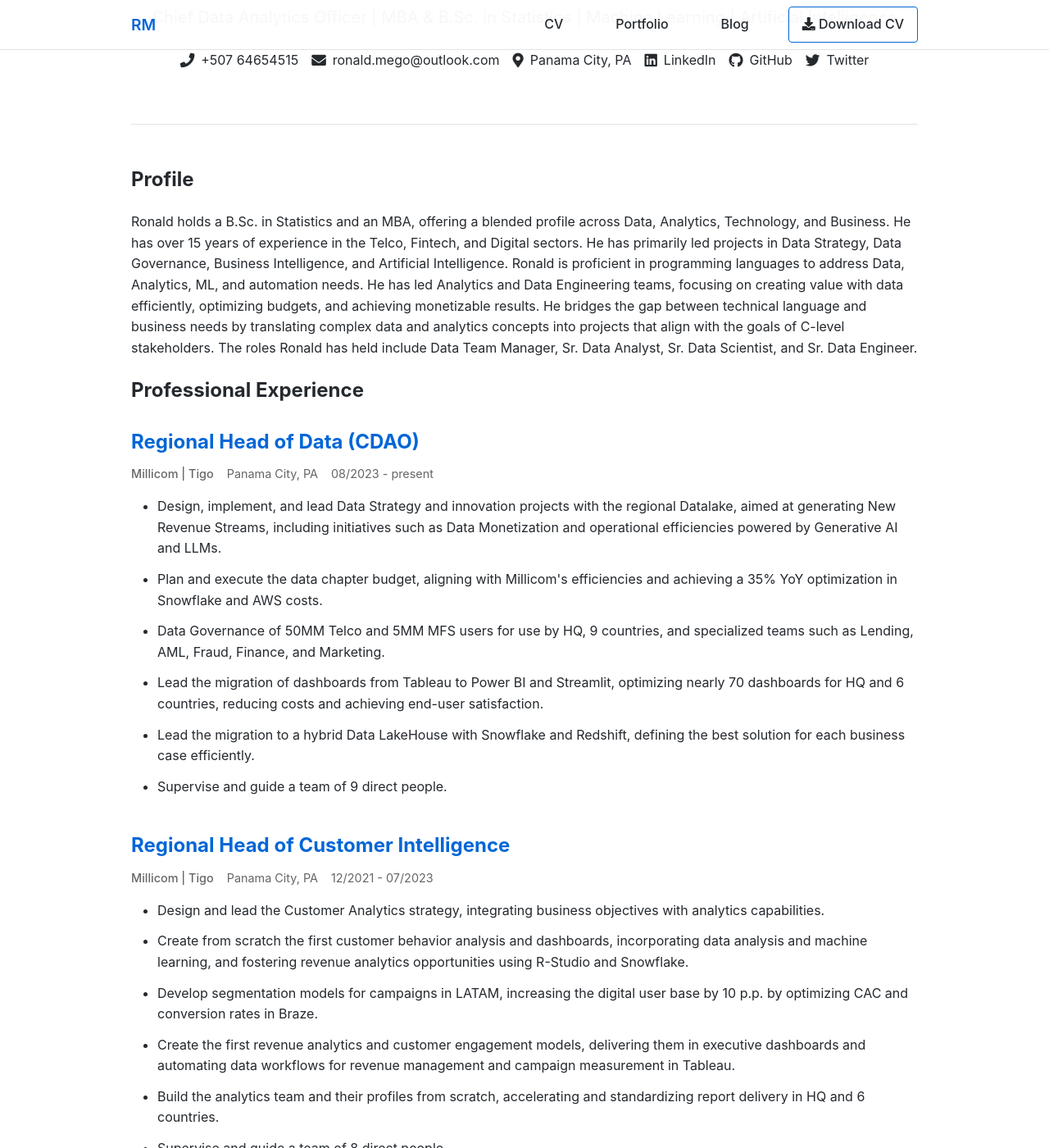
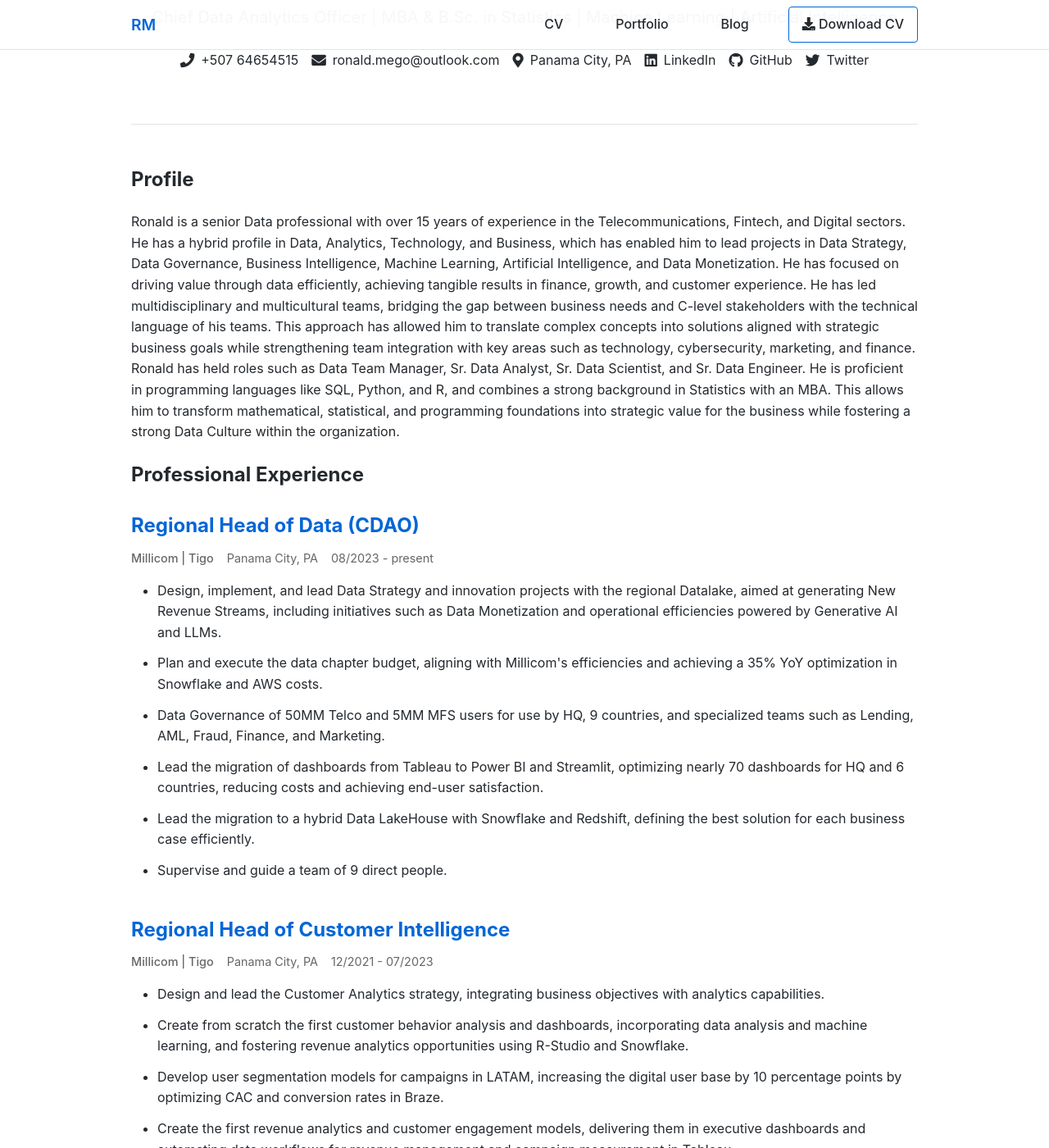
Before and after one commit to ronaldmego/ronaldmego.github.io, a Jekyll site: the page built from index.md, in a window 1280 px wide and 1400 px high, scrolled down 358 px. Shown: the whole window at 82% size. Built offline with Jekyll 4.4.1, drawn with Linux system fonts in a browser that asks for light colours; some of the changed text lies outside the part shown.

Commit message:
update description

```diff
--- a/index.md
+++ b/index.md
@@ -35,7 +35,7 @@
 
 ## Profile
 
-Ronald holds a B.Sc. in Statistics and an MBA, offering a blended profile across Data, Analytics, Technology, and Business. He has over 15 years of experience in the Telco, Fintech, and Digital sectors. He has primarily led projects in Data Strategy, Data Governance, Business Intelligence, and Artificial Intelligence. Ronald is proficient in programming languages to address Data, Analytics, ML, and automation needs. He has led Analytics and Data Engineering teams, focusing on creating value with data efficiently, optimizing budgets, and achieving monetizable results. He bridges the gap between technical language and business needs by translating complex data and analytics concepts into projects that align with the goals of C-level stakeholders. The roles Ronald has held include Data Team Manager, Sr. Data Analyst, Sr. Data Scientist, and Sr. Data Engineer.
+Ronald is a senior Data professional with over 15 years of experience in the Telecommunications, Fintech, and Digital sectors. He has a hybrid profile in Data, Analytics, Technology, and Business, which has enabled him to lead projects in Data Strategy, Data Governance, Business Intelligence, Machine Learning, Artificial Intelligence, and Data Monetization. He has focused on driving value through data efficiently, achieving tangible results in finance, growth, and customer experience. He has led multidisciplinary and multicultural teams, bridging the gap between business needs and C-level stakeholders with the technical language of his teams. This approach has allowed him to translate complex concepts into solutions aligned with strategic business goals while strengthening team integration with key areas such as technology, cybersecurity, marketing, and finance. Ronald has held roles such as Data Team Manager, Sr. Data Analyst, Sr. Data Scientist, and Sr. Data Engineer. He is proficient in programming languages like SQL, Python, and R, and combines a strong background in Statistics with an MBA. This allows him to transform mathematical, statistical, and programming foundations into strategic value for the business while fostering a strong Data Culture within the organization.
 
 ## Professional Experience
 
@@ -70,7 +70,7 @@
   <ul>
     <li>Design and lead the Customer Analytics strategy, integrating business objectives with analytics capabilities.</li>
     <li>Create from scratch the first customer behavior analysis and dashboards, incorporating data analysis and machine learning, and fostering revenue analytics opportunities using R-Studio and Snowflake.</li>
-    <li>Develop segmentation models for campaigns in LATAM, increasing the digital user base by 10 p.p. by optimizing CAC and conversion rates in Braze.</li>
+    <li>Develop user segmentation models for campaigns in LATAM, increasing the digital user base by 10 percentage points by optimizing CAC and conversion rates in Braze.</li>
     <li>Create the first revenue analytics and customer engagement models, delivering them in executive dashboards and automating data workflows for revenue management and campaign measurement in Tableau.</li>
     <li>Build the analytics team and their profiles from scratch, accelerating and standardizing report delivery in HQ and 6 countries.</li>
     <li>Supervise and guide a team of 8 direct people.</li>
@@ -88,7 +88,7 @@
   </div>
   <ul>
     <li>Develop user segmentation models and content recommendation models, supporting business objectives related to subscription growth and engagement.</li>
-    <li>Manage and train on data tools for digital news consumption analysis and A/B testing, providing support to the digital editorial team.</li>
+    <li>Manage analytics tools to grow digital audiences, using real-time A/B testing with Chartbeat and Comscore.</li>
     <li>Lead data architecture projects using BigQuery and QlikView for the administration of the digital group's data.</li>
     <li>Develop B2B and B2C dashboards to support strategies for digitalization and data monetization in programmatic advertising, using Google Analytics and Chartbeat.</li>
     <li>Lead and promote the adoption of automation through RPA with Artificial Intelligence, successfully automating manual tasks between accounting operations and the reading of KPIs from various external sources.</li>
```
Also changed, not shown: 1 other file.
